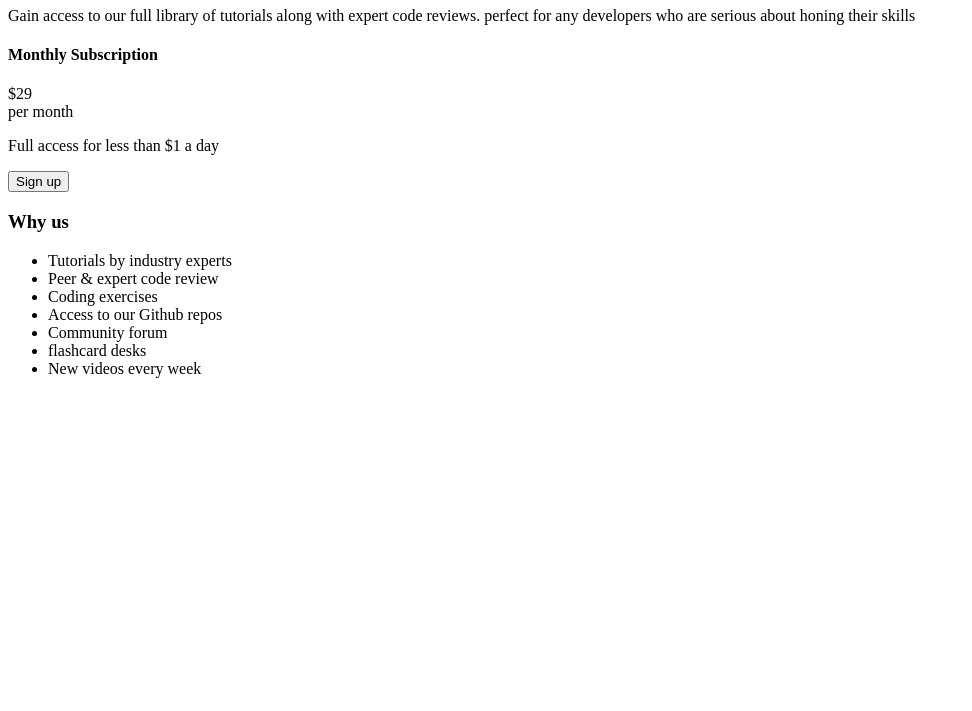
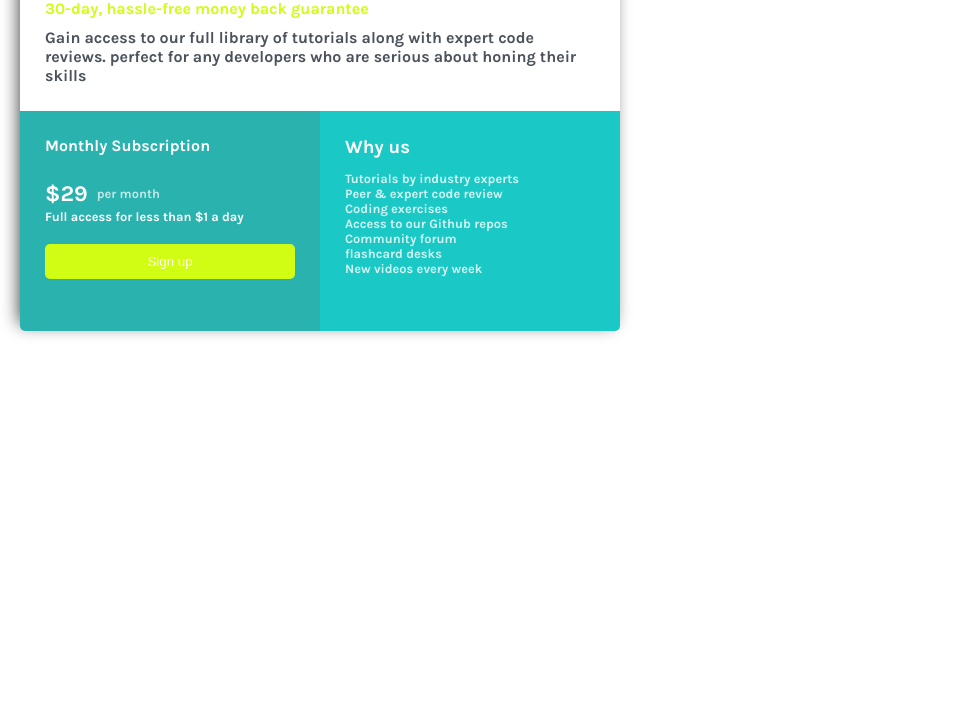
Before and after one commit to Jolak5/pricing-challenge, a plain HTML site: page index.html in a window 1280 px wide. Shown: the part 89-800 px from the top of the page, without its empty margins (0-972 px from the left). Drawn offline with Linux system fonts and the light colour scheme.

Commit message:
Update index.html

```diff
--- a/index.html
+++ b/index.html
@@ -4,7 +4,7 @@
   <link rel="preconnect" href="https://fonts.googleapis.com">
 <link rel="preconnect" href="https://fonts.gstatic.com" crossorigin>
 <link href="https://fonts.googleapis.com/css2?family=Karla:ital,wght@0,700;1,400&display=swap" rel="stylesheet">
-<link href="./style.css" rel="sytlesheet">
+<link href="./style.css" rel="stylesheet">
  </head>
  <body>
     <div id="card">
```
